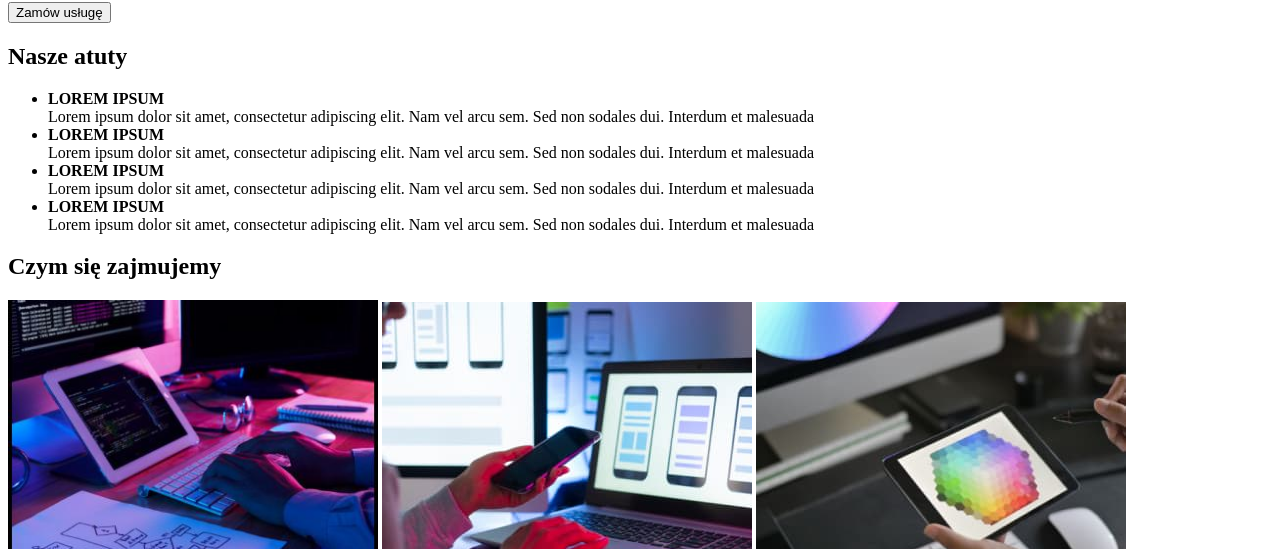
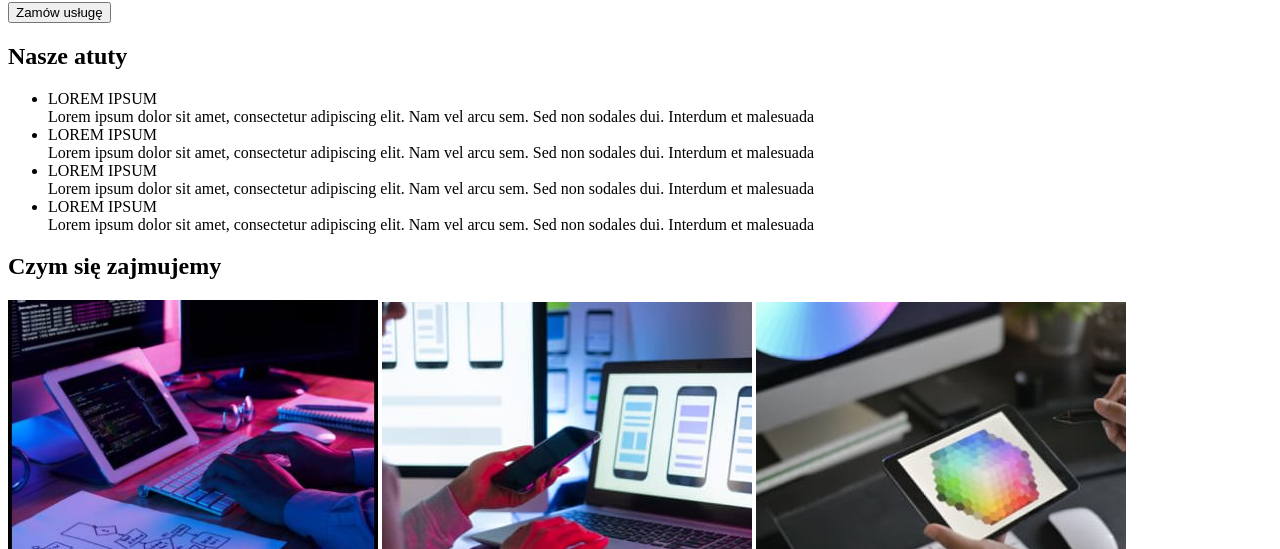
Before and after one commit to Mariusz-72/goit-markup-hw-01, a plain HTML site: page index.html in a window 1280 px wide. Shown: the part 251-800 px from the top of the page. Drawn offline with Linux system fonts and the light colour scheme.

Commit message:
30.04 homework 1 index update 1

```diff
--- a/index.html
+++ b/index.html
@@ -34,16 +34,16 @@
     <section>
         <h2>Nasze atuty</h2>
             <ul>
-                <li><b>LOREM IPSUM</b></li>
+                <li>LOREM IPSUM</li>
                 Lorem ipsum dolor sit amet, consectetur adipiscing elit. Nam vel arcu sem. Sed non sodales dui. Interdum et malesuada
 
-                <li><b>LOREM IPSUM</b></li>
+                <li>LOREM IPSUM</li>
                 Lorem ipsum dolor sit amet, consectetur adipiscing elit. Nam vel arcu sem. Sed non sodales dui. Interdum et malesuada
 
-                <li><b>LOREM IPSUM</b></li>
+                <li>LOREM IPSUM</li>
                 Lorem ipsum dolor sit amet, consectetur adipiscing elit. Nam vel arcu sem. Sed non sodales dui. Interdum et malesuada
 
-                <li><b>LOREM IPSUM</b></li>
+                <li>LOREM IPSUM</li>
                 Lorem ipsum dolor sit amet, consectetur adipiscing elit. Nam vel arcu sem. Sed non sodales dui. Interdum et malesuada
             </ul>
     </section>
```
